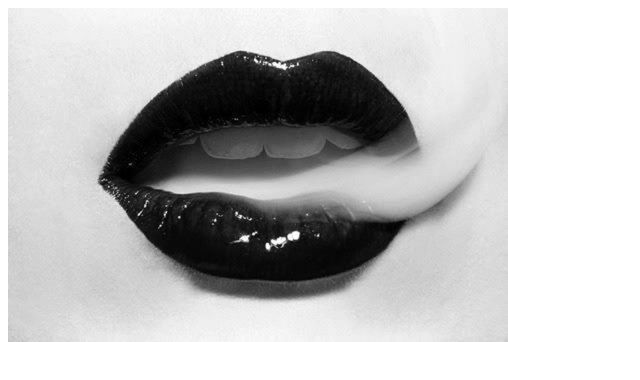
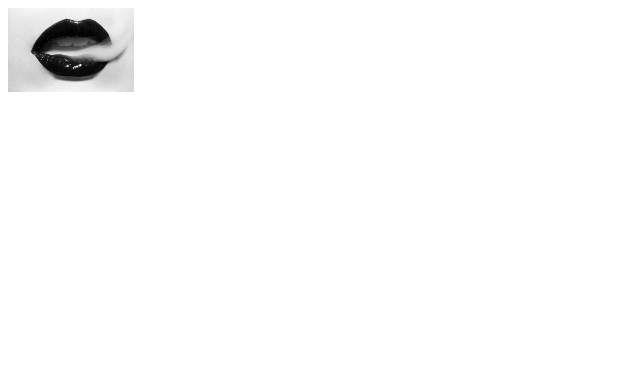
Before and after one commit to JustRikx/Webbu, a plain HTML site: page home.html in a window 1280 px wide. Shown: the whole page, without its empty margins (0-640 px from the left). Drawn offline with Linux system fonts and the light colour scheme.

Commit message:
added style image

```diff
--- a/Style.css
+++ b/Style.css
@@ -7,7 +7,18 @@ body {
     text-align: center;
   }
 
+  h2 {
+    color: white;
+    text-align: center;
+  }
+
   p {
     font-family: verdana;
     font-size: 20px;
   }
+
+  img {
+    border-radius: 8px;
+    opacity: 0.9;
+    align-content: center;
+  }
--- a/home.html
+++ b/home.html
@@ -5,9 +5,8 @@
     </head>
     <body>
         <picture>
-            <source media="(min-width:650px)" srcset="im.jpg">
-            <source media="(min-width:465px)" srcset="im.jpg">
-            <img src="im.jpg" alt="Flowers" style="width:auto;">
+
+            <img src="im.jpg" style="width:10%;">
           </picture>
     </body>
 </html>
```
